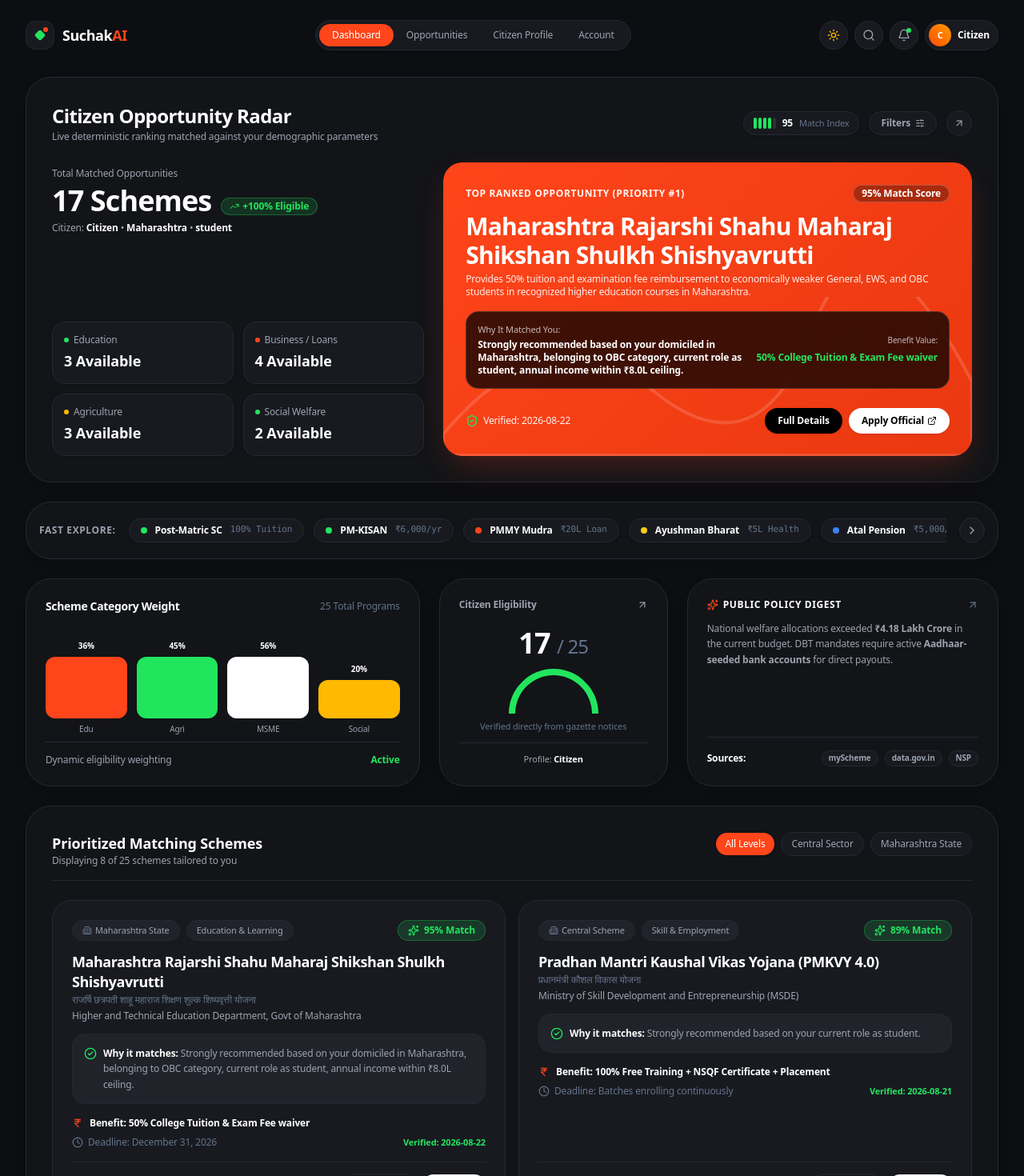
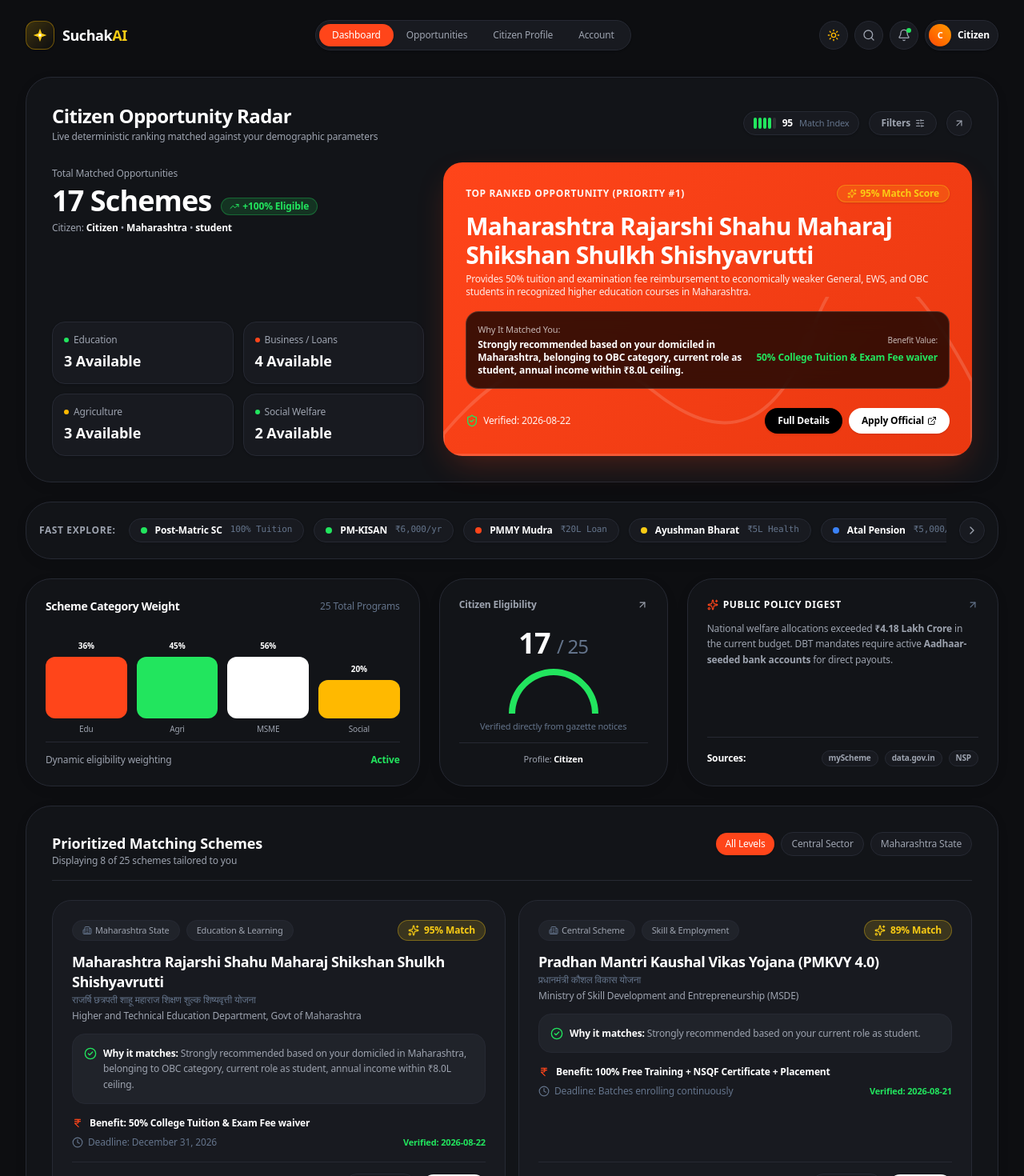
Before and after one commit to PriyanshuRaj2077/VEXITE-HACK-IN-NOVATE-SuchakAI, a Next.js app: page /dashboard in a window 1280 px wide. Shown: the top 1470 px of the page at 80% size. Built offline with nearby package versions, Linux system fonts and the light colour scheme.

Commit message:
feat: update match badge and brand logo to radiant golden yellow with bespoke beacon emblem

```diff
--- a/app/dashboard/page.tsx
+++ b/app/dashboard/page.tsx
@@ -233,8 +233,9 @@ export default function DashboardPage() {
                     <span className="font-semibold uppercase tracking-wider text-white/95">
                       Top Ranked Opportunity (Priority #1)
                     </span>
-                    <span className="px-2.5 py-0.5 rounded-full bg-black/30 font-bold text-white backdrop-blur-sm border border-white/20">
-                      {topScheme.matchScore}% Match Score
+                    <span className="inline-flex items-center gap-1 px-3 py-0.5 rounded-full yellow-badge font-bold backdrop-blur-sm shadow-sm text-xs">
+                      <Sparkles className="h-3 w-3" />
+                      <span>{topScheme.matchScore}% Match Score</span>
                     </span>
                   </div>
 
--- a/app/globals.css
+++ b/app/globals.css
@@ -18,7 +18,14 @@
   --accent-parrot-badge-bg: rgba(34, 229, 94, 0.15);
   --accent-parrot-badge-border: rgba(34, 229, 94, 0.3);
   --accent-parrot-glow: rgba(34, 229, 94, 0.25);
+
+  /* Vibrant Golden Yellow (Match pill & brand accents) */
   --accent-yellow: #facc15;
+  --accent-yellow-text: #facc15;
+  --accent-yellow-badge-bg: rgba(250, 204, 21, 0.15);
+  --accent-yellow-badge-border: rgba(250, 204, 21, 0.35);
+  --accent-yellow-glow: rgba(250, 204, 21, 0.25);
+
   --accent-blue: #3b82f6;
 
   --text-primary: #ffffff;
@@ -47,7 +54,14 @@ html.light {
   --accent-parrot-badge-bg: #dcfce7;
   --accent-parrot-badge-border: #86efac;
   --accent-parrot-glow: rgba(22, 163, 74, 0.2);
+
+  /* Vibrant Golden Yellow for light mode with rich contrast readability */
   --accent-yellow: #ca8a04;
+  --accent-yellow-text: #854d0e;
+  --accent-yellow-badge-bg: #fef9c3;
+  --accent-yellow-badge-border: #fde047;
+  --accent-yellow-glow: rgba(202, 138, 4, 0.2);
+
   --accent-blue: #2563eb;
 
   --text-primary: #0f172a;
@@ -130,6 +144,13 @@ body {
   border: 1px solid var(--accent-parrot-badge-border);
 }
 
+/* High-contrast Radiant Yellow Badge */
+.yellow-badge {
+  background-color: var(--accent-yellow-badge-bg);
+  color: var(--accent-yellow-text);
+  border: 1px solid var(--accent-yellow-badge-border);
+}
+
 /* Custom minimal scrollbar */
 ::-webkit-scrollbar {
   width: 6px;
--- a/app/scheme/[id]/page.tsx
+++ b/app/scheme/[id]/page.tsx
@@ -135,7 +135,7 @@ export default function SchemeDetailPage({ params }: { params: Promise<{ id: str
             {/* Match Score Gauge Card */}
             <div className="rounded-2xl bg-[var(--card-subtle)] p-5 border border-[var(--border-subtle)] text-center shrink-0 min-w-[200px] shadow-sm">
               <span className="text-xs font-semibold text-[var(--text-secondary)] block mb-1">Personal Match</span>
-              <div className="text-4xl font-black text-[#ff451a]">
+              <div className="text-4xl font-black text-[#facc15] dark:text-[#facc15] light:text-[#ca8a04]">
                 {matchResult.matchScore}%
               </div>
               <div className="mt-2 text-xs font-semibold text-[var(--accent-parrot-text)] flex items-center justify-center gap-1">
--- a/components/Navbar.tsx
+++ b/components/Navbar.tsx
@@ -48,18 +48,19 @@ export function Navbar({ currentProfile }: NavbarProps) {
     <header className="w-full pt-4 px-4 sm:px-6 lg:px-8 max-w-7xl mx-auto">
       <div className="flex h-14 items-center justify-between gap-4">
 
-        {/* Left: Brand Logo */}
+        {/* Left: Brand Logo (Unique Radiant Yellow Beacon) */}
         <div className="flex items-center gap-3">
           <Link href="/" className="flex items-center gap-2.5 group">
-            <div className="flex h-9 w-9 items-center justify-center rounded-xl bg-[var(--card-bg)] border border-[var(--border-subtle)] shadow-sm group-hover:border-[#ff451a] transition-colors">
-              <div className="relative w-4 h-4 flex items-center justify-center">
-                {/* Parrot green accent diamond */}
-                <div className="w-2.5 h-2.5 bg-[#22e55e] rotate-45 rounded-[2px]" />
-                <div className="absolute -top-0.5 -right-0.5 w-1.5 h-1.5 bg-[#ff451a] rounded-full" />
-              </div>
+            <div className="flex h-9 w-9 items-center justify-center rounded-xl bg-gradient-to-br from-yellow-400/20 via-amber-400/10 to-transparent border border-yellow-500/40 shadow-sm group-hover:border-yellow-400 group-hover:shadow-[0_0_12px_rgba(250,204,21,0.3)] transition-all">
+              <svg viewBox="0 0 24 24" className="w-5 h-5 text-[#facc15] fill-current" stroke="none">
+                {/* 4-point radiant beacon star */}
+                <path d="M12 2L14.6 9.4L22 12L14.6 14.6L12 22L9.4 14.6L2 12L9.4 9.4L12 2Z" />
+                {/* Central luminous core */}
+                <circle cx="12" cy="12" r="2.2" className="fill-white" />
+              </svg>
             </div>
             <span className="text-lg font-bold tracking-tight text-[var(--text-primary)]">
-              Suchak<span className="text-[#ff451a]">AI</span>
+              Suchak<span className="text-[#facc15] dark:text-[#facc15] light:text-[#ca8a04]">AI</span>
             </span>
           </Link>
         </div>
--- a/components/SchemeCard.tsx
+++ b/components/SchemeCard.tsx
@@ -26,11 +26,9 @@ export function SchemeCard({ result, userProfile, onBookmarkToggle, isBookmarked
   const { scheme, matchScore, isEligible, whyItMatches, cautionNotes } = result;
   const [showAIModal, setShowAIModal] = useState(false);
 
-  // FinPoint score styling with high-contrast parrot green & orange badges
+  // FinPoint score styling with high-contrast radiant yellow badge
   const getBadgeStyle = (score: number) => {
-    if (score >= 85) return 'parrot-badge';
-    if (score >= 60) return 'bg-[#ff451a]/15 text-[#ff451a] border-[#ff451a]/30';
-    if (score >= 40) return 'bg-amber-500/15 text-amber-600 dark:text-amber-400 border-amber-500/30';
+    if (score >= 40) return 'yellow-badge';
     return 'bg-[var(--card-subtle)] text-[var(--text-muted)] border-[var(--border-subtle)]';
   };
 
```
